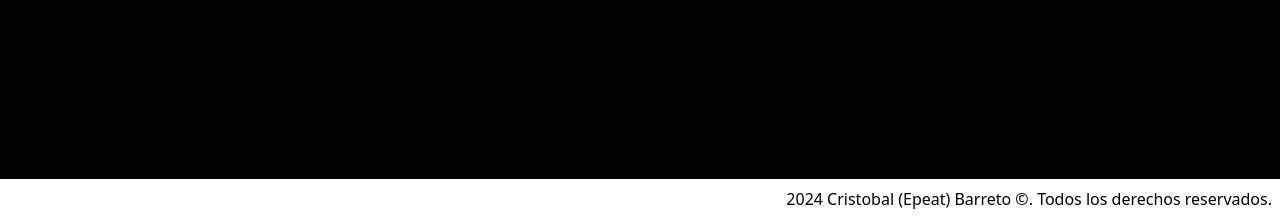
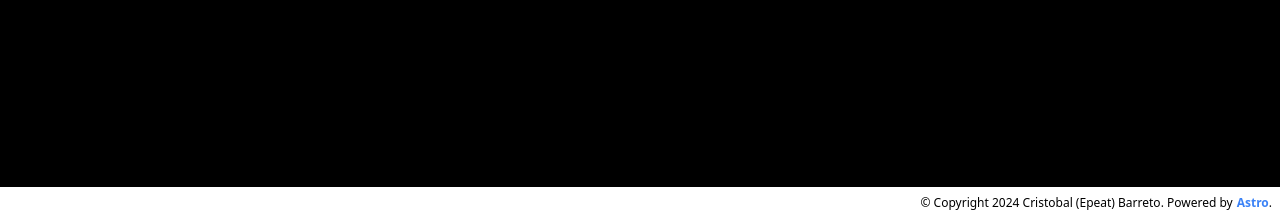
Before and after one commit to epeat96/landing-page, an Astro site: page / in a window 1280 px wide. Shown: the part 581-800 px from the top of the page. Built offline with nearby package versions, Linux system fonts and the light colour scheme; Astro itself is replaced by a stand-in of ours.

Commit message:
Moves footer to base layout

```diff
--- a/src/layouts/BaseLayout/BaseLayout.astro
+++ b/src/layouts/BaseLayout/BaseLayout.astro
@@ -27,8 +27,29 @@ const {
 	</head>
 	<body class="bg-black">
 		<NavbarComponent selected={selected} />
-		<div class="flex font-sans place-content-center">
+		<div class="flex font-sans place-content-center my-10">
 			<slot />
 		</div>
+		<footer
+			class="flex justify-end fixed bottom-0
+			right-0 bg-white w-full pb-2 pt-2 pr-2"
+		>
+			<p
+				class="flex flex-row text-right
+				md:whitespace-nowrap md:text-nowrap
+				sm:text-wrap sm:whitespace-normal text-xs"
+				id="footerText"
+			>
+				© Copyright 2024 Cristobal (Epeat) Barreto.
+
+				Powered by
+				<a
+					href="https://astro.build"
+					class="text-blue-500 ml-1 font-semibold hover:underline"
+				>
+					Astro</a
+				>.
+			</p>
+		</footer>
 	</body>
 </html>
--- a/src/pages/Lorem ipsum.astro
+++ b/src/pages/Lorem ipsum.astro
@@ -38,11 +38,4 @@ Aenean quam sem lacinia; porta elit laoreet sit. Porta faucibus quam vel aliquam
 			</p>
 		</div>
 	</section>
-	<div
-		class="fixed bottom-0 right-0 bg-white w-full pb-2 pt-2 pr-2"
-	>
-		<p class="text-right" id="footerText">
-			2024 Cristobal (Epeat) Barreto ©. Todos los derechos reservados.
-		</p>
-	</div>
 </BaseLayout>
--- a/src/pages/index.astro
+++ b/src/pages/index.astro
@@ -27,11 +27,4 @@ import BaseLayout from "../layouts/BaseLayout/BaseLayout.astro";
 			</p>
 		</div>
 	</section>
-	<div
-		class="fixed bottom-0 right-0 bg-white w-full pb-2 pt-2 pr-2"
-	>
-		<p class="text-right" id="footerText">
-			2024 Cristobal (Epeat) Barreto ©. Todos los derechos reservados.
-		</p>
-	</div>
 </BaseLayout>
```
